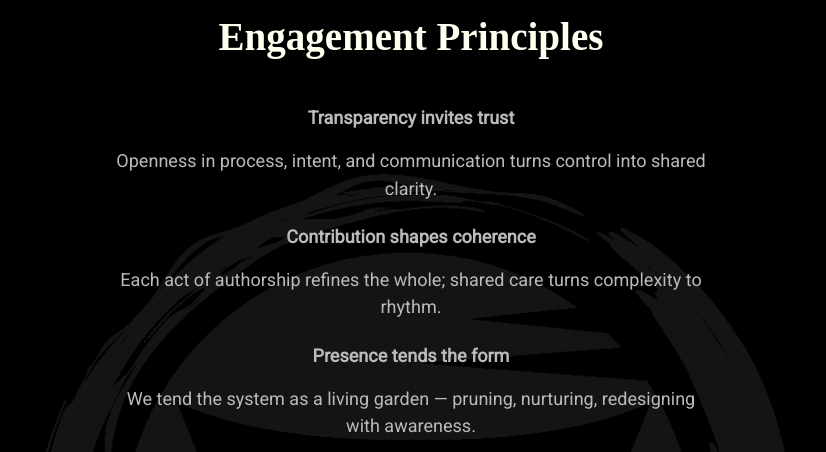
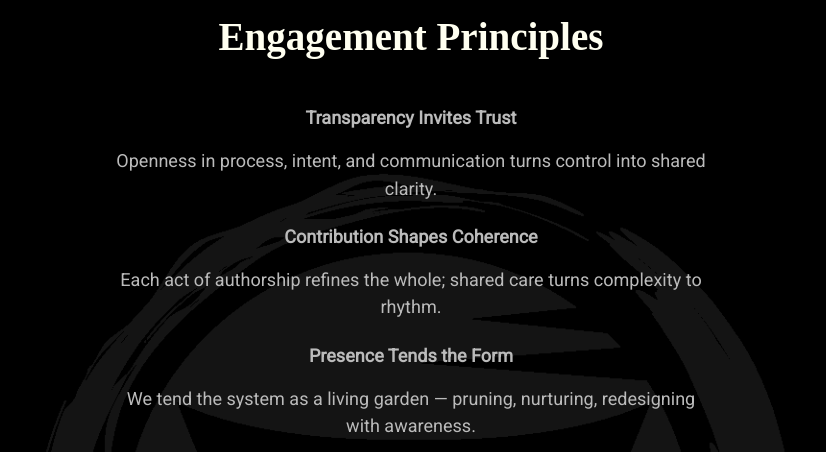
Before and after one commit to mindset-dojo/mindset-dojo.github.io, a Jekyll site: the page built from project.md, in a window 1280 px wide and 900 px high, scrolled down 1197 px. Shown: the part 153-605 px from the top of the window, without its empty margins (229-1055 px from the left). Built offline with Jekyll 4.4.1, drawn with Linux system fonts in a browser that asks for light colours; some web fonts are replaced.

Commit message:
refactor: principle grammar

```diff
--- a/_data/sections/program.yaml
+++ b/_data/sections/program.yaml
@@ -8,16 +8,16 @@ sections:
       label: "Core Principles"
       items:
         - id: "relax"
-          label: "Relax completely"
+          label: "Relax Completely"
           description: "Mind and body release tension together — increasing agency."
         - id: "center"
-          label: "Center with intention"
+          label: "Center with Intention"
           description: "Sense the emotional and energetic field as it is — go from there."
         - id: "meet"
-          label: "Meet fear with presence"
+          label: "Meet Fear with Presence"
           description: "Fear often signals potential expansion — inviting fresh possibility."
         - id: "resonate"
-          label: "Playful resonance is Ki"
+          label: "Playful Resonance Is Ki"
           description: "As tension clears, playfulness returns — renewing movement."
   - type: levels
     data:
--- a/_data/sections/project.yaml
+++ b/_data/sections/project.yaml
@@ -32,13 +32,13 @@ sections:
       label: "Engagement Principles"
       items:
         - id: transparency
-          label: "Transparency invites trust"
+          label: "Transparency Invites Trust"
           description: "Openness in process, intent, and communication turns control into shared clarity."
         - id: contribution
-          label: "Contribution shapes coherence"
+          label: "Contribution Shapes Coherence"
           description: "Each act of authorship refines the whole; shared care turns complexity to rhythm."
         - id: presence
-          label: "Presence tends the form"
+          label: "Presence Tends the Form"
           description: "We tend the system as a living garden — pruning, nurturing, redesigning with awareness."
   - type: designations
     data:
```
